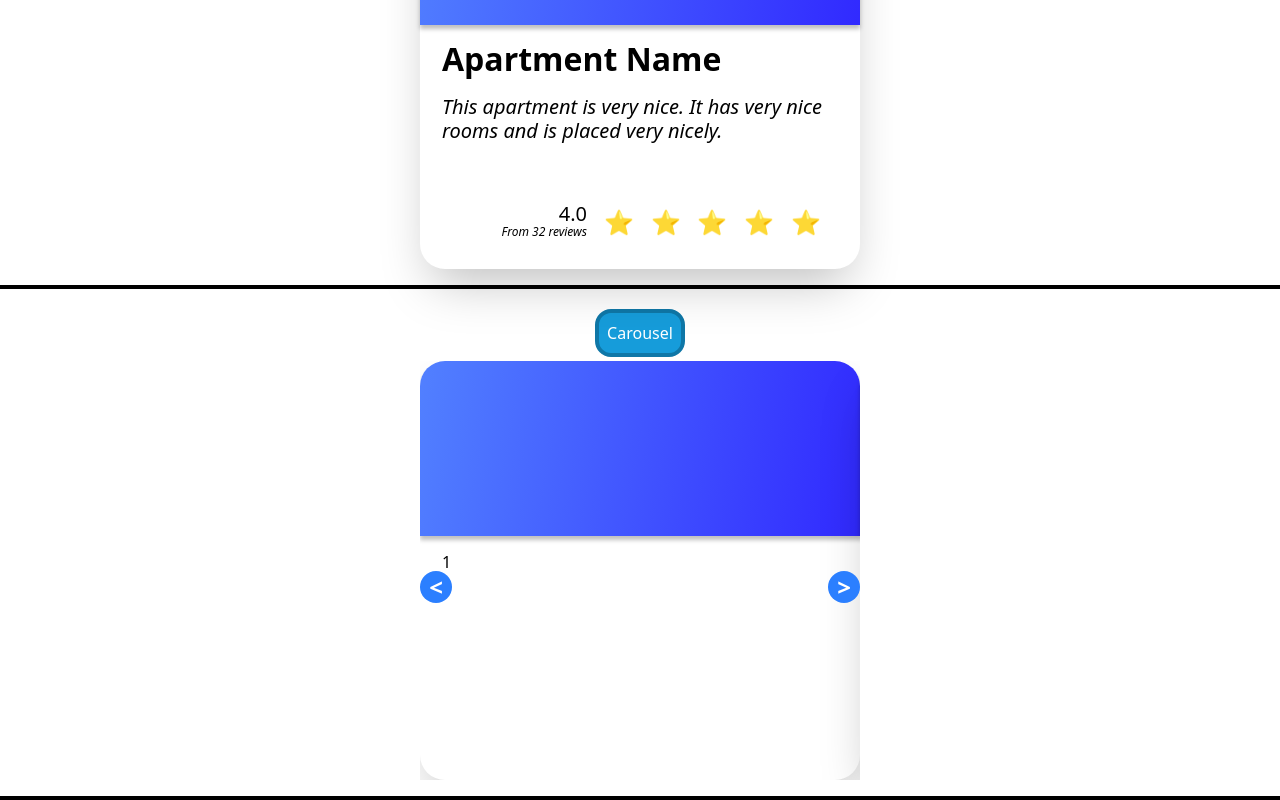
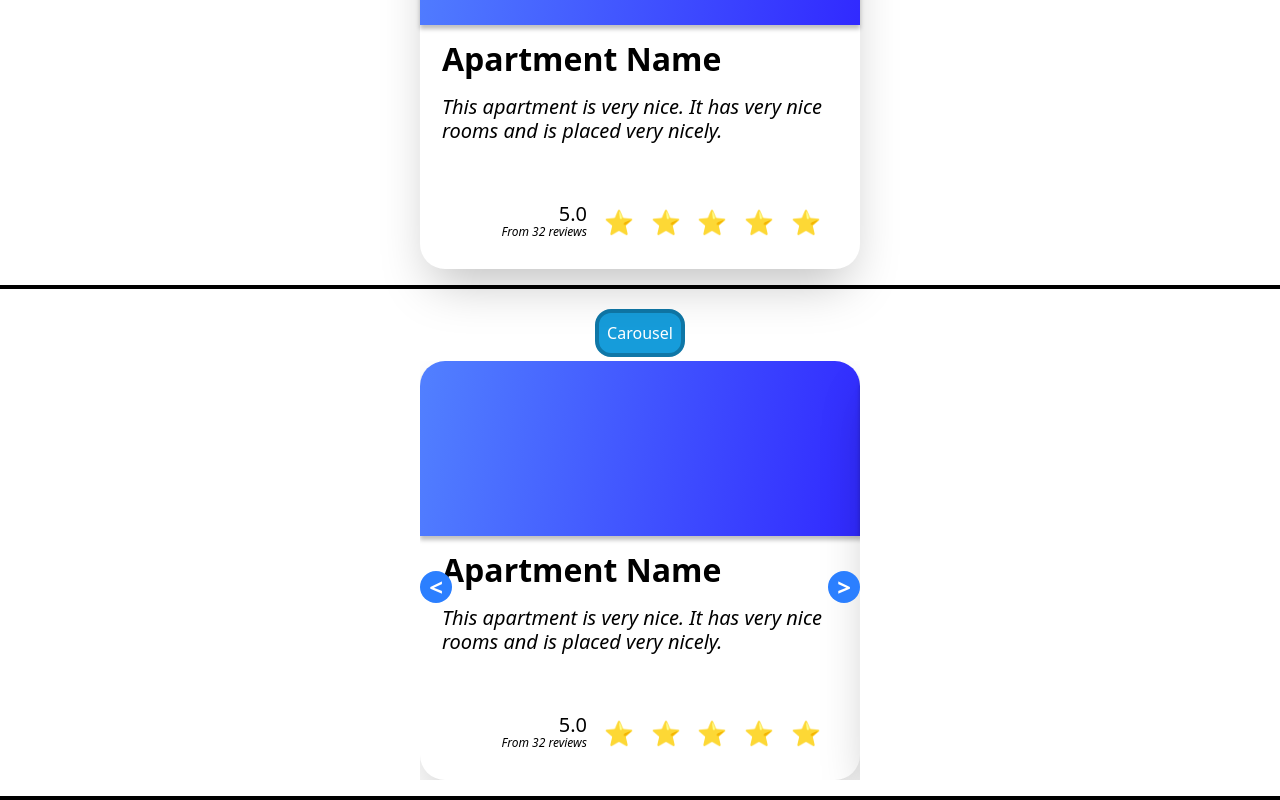
Before and after one commit to Master9x3r4n/ccapdev-mco, a Vue app: page /playground in a window 1280 px wide. Shown: the part 354-1154 px from the top of the page. Built offline with nearby package versions, Linux system fonts and the light colour scheme.

Commit message:
compartmentalized apartment card parts

```diff
--- a/src/components/apartment-cards/ApartmentCardSmall.vue
+++ b/src/components/apartment-cards/ApartmentCardSmall.vue
@@ -1,4 +1,5 @@
 <script setup>
+import CardRating from '@/components/rating/CardRating.vue';
 </script>
 
 <template>
@@ -17,7 +18,26 @@
        absolute
        top-[45%] w-[90%] h-[50%]
        ">
-            <slot></slot>
+            <!-- Upper Container -->
+            <div class="h-[50%] flex flex-col justify-between">
+                <!-- Apartment Name -->
+                <div>
+                    <h1 class="font-bold text-[32px] leading-10">
+                        <slot name="header">Apartment Name</slot>
+                    </h1>
+                </div>
+
+                <!-- Apartment Description -->
+                <div>
+                    <p class="italic font-normal text-[20px] leading-6">
+                        <slot name="description">
+                            This apartment is very nice. It has very nice rooms and is placed very nicely.
+                        </slot>
+                    </p>
+                </div>
+            </div>
+
+            <CardRating />
        </div>
     </div>
 </template>
--- /dev/null
+++ b/src/components/rating/CardRating.vue
@@ -0,0 +1,30 @@
+<script setup>
+
+</script>
+
+<template>
+    <!-- Lower Review Container -->
+    <div class="h-[50%] flex justify-end items-end">
+        <!-- Flex-end container -->
+        <div class="w-[85%] h-[50%] flex">
+            <!-- Review Information -->
+            <div class="flex flex-col h-full shrink-0 text-right justify-center">
+                <h1 class="font-normal text-[20px] leading-5">
+                    5.0
+                </h1>
+                <p class="italic font-normal text-[12px] leading-4">
+                    From 32 reviews
+                </p>
+            </div>
+
+            <!-- Review Stars -->
+            <div class="flex h-full grow-4 justify-evenly items-center pt-auto pb-auto">
+                <template v-for="i in 5">
+                    <div>
+                        <span class="text-2xl">⭐</span>
+                    </div>
+                </template>
+            </div>
+        </div>
+    </div>
+</template>
--- a/src/view/PlaygroundView.vue
+++ b/src/view/PlaygroundView.vue
@@ -19,46 +19,7 @@
     <!-- Small Card -->
     <TestContainer dir="col">
         <TestLabel>Sample Card</TestLabel>
-        <ApartmentCardSmall>
-            <!-- Upper Container -->
-            <div class="h-[50%] flex flex-col justify-between">
-                <!-- Apartment Name -->
-                <div>
-                    <h1 class="font-bold text-[32px] leading-10">
-                        Apartment Name</h1>
-                </div>
-
-                <!-- Apartment Description -->
-                 <div>
-                    <p class="italic font-normal text-[20px] leading-6">
-                        This apartment is very nice. It has very nice rooms and is placed very nicely.</p>
-                 </div>
-            </div>
-
-            <!-- Lower Review Container -->
-            <div class="h-[50%] flex justify-end items-end">
-                <div class="w-[85%] h-[50%] flex">
-                    <!-- Review Overall -->
-                    <div class="flex flex-col h-full shrink-0 text-right justify-center">
-                        <h1 class="font-normal text-[20px] leading-5">
-                            4.0
-                        </h1>
-                        <p class="italic font-normal text-[12px] leading-4">
-                            From 32 reviews
-                        </p>
-                    </div>
-
-                    <!-- Review Stars -->
-                    <div class="flex h-full grow-4 justify-evenly items-center pt-auto pb-auto">
-                        <template v-for="i in 5">
-                            <div>
-                                <span class="text-2xl">⭐</span>
-                            </div>
-                        </template>
-                    </div>
-                </div>
-            </div>
-        </ApartmentCardSmall>
+        <ApartmentCardSmall />
     </TestContainer>
 
     <!-- Carousel -->
```
